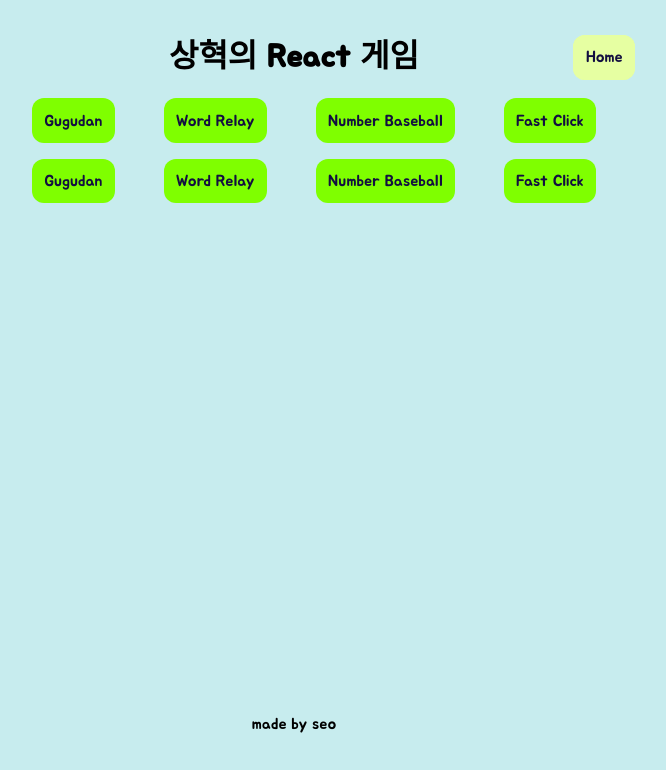
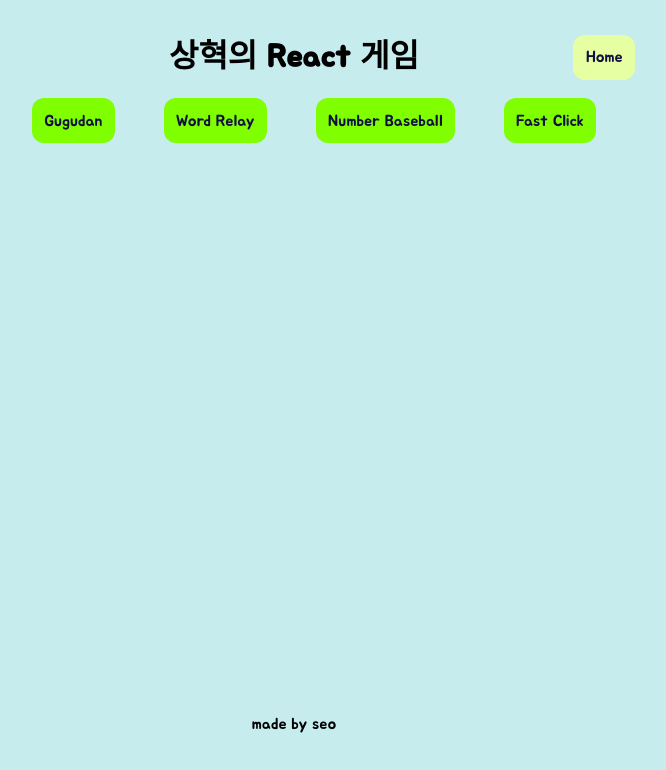
Before and after one commit to SeoSang/react_self, a React app: page / in a window 1280 px wide. Shown: the top 770 px of the page, without its empty margins (346-1012 px from the left). Built offline with nearby package versions, Linux system fonts and the light colour scheme.

Commit message:
커밋 수정

```diff
--- a/App.jsx
+++ b/App.jsx
@@ -22,7 +22,6 @@ const App = () => {
           <Route path="/numberbaseball" component={NumberBaseball} />
           <Route path="/fastclick" component={FastClick} />
         </Switch>
-        <Navigator />
       </BrowserRouter>
       <Footer />
     </>
```
